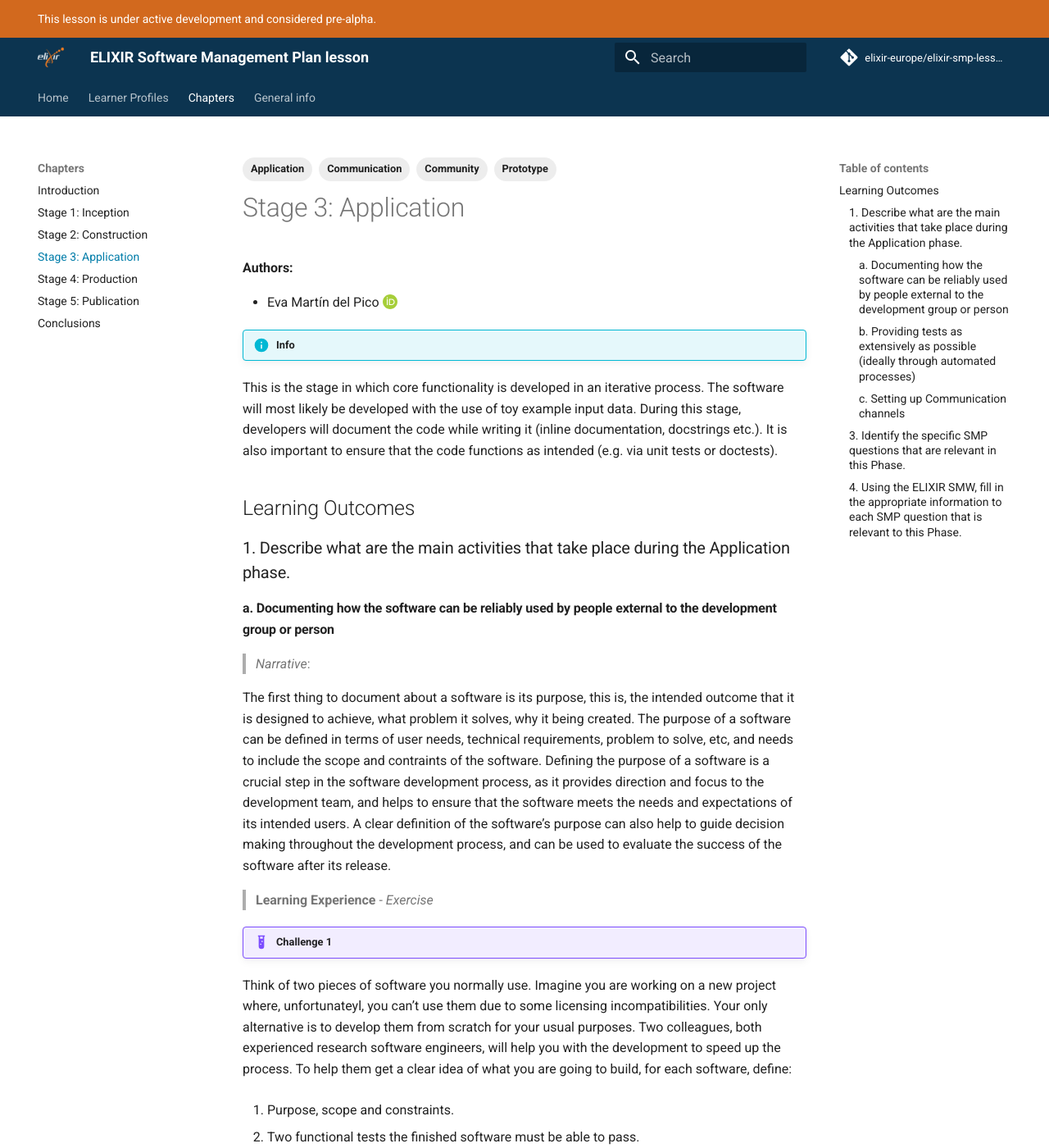
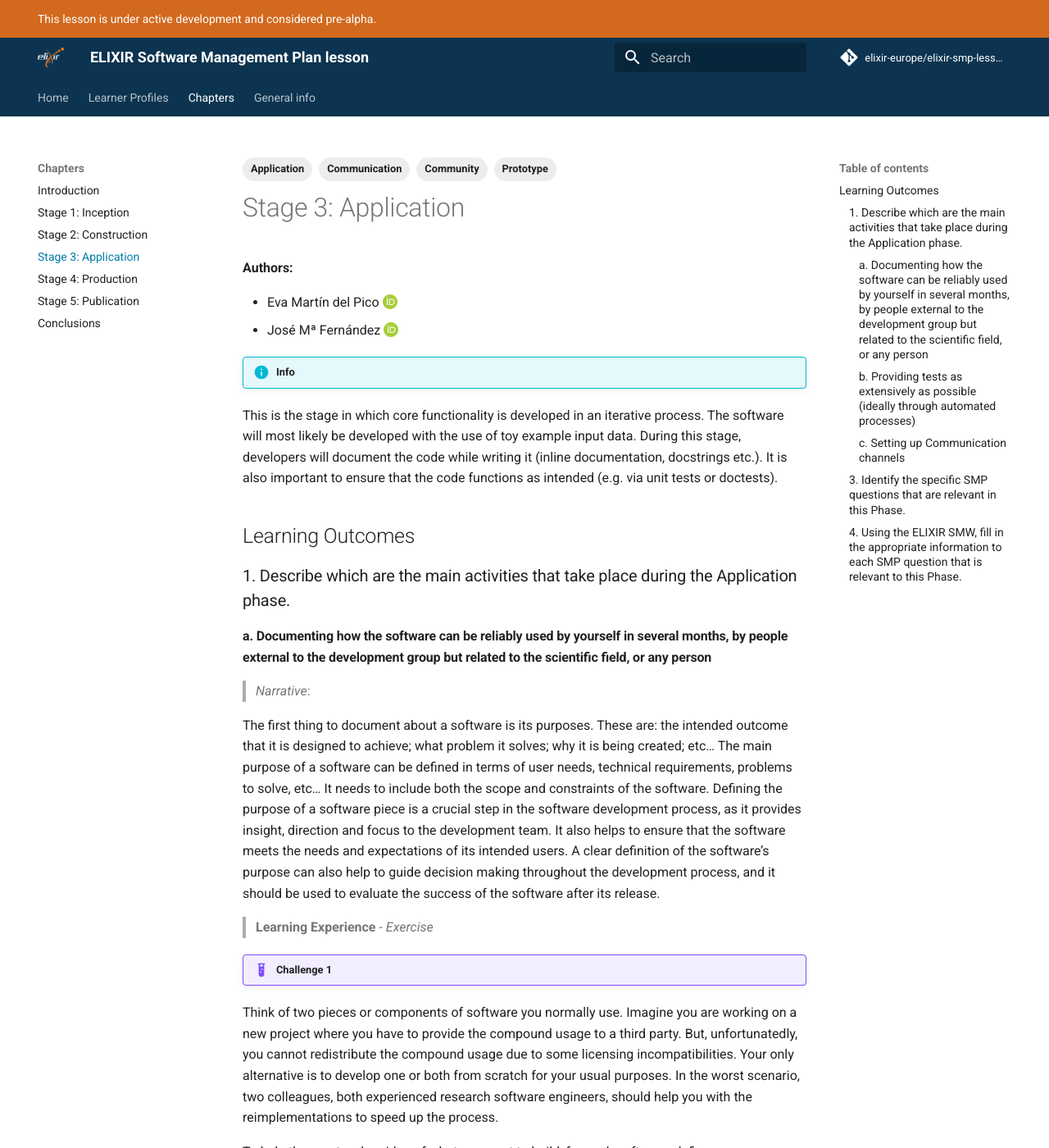
Before and after one commit to elixir-europe/elixir-smp-lesson, an MkDocs documentation site: the page built from docs/chapters/stage3_application.md, in a window 1280 px wide and 1400 px high. Shown: the whole window at 82% size. Built offline with MkDocs 1.6.1 and Material for MkDocs 9.7.7, drawn with Linux system fonts in a browser that asks for light colours; comment, search, counter and statistics services are not loaded; some of the changed text lies outside the part shown.

Commit message:
Invasive revision of the chapter
I have added additional sentences in several places, as well as rewording, formatting and typo fixes.

```diff
--- a/docs/chapters/stage3_application.md
+++ b/docs/chapters/stage3_application.md
@@ -13,6 +13,7 @@
 **Authors:**
 
 - Eva Martín del Pico [:custom-orcid:](https://orcid.org/0000-0001-8324-2897)
+- José Mª Fernández [:custom-orcid:](https://orcid.org/0000-0002-4806-5140)
 
 
 !!! info
@@ -20,39 +21,41 @@
 
 ## Learning Outcomes
 
-### 1. Describe what are the main activities that take place during the Application phase.
+### 1. Describe which are the main activities that take place during the Application phase.
 
-#### a. Documenting how the software can be reliably used by people external to the development group or person
+#### a. Documenting how the software can be reliably used by yourself in several months, by people external to the development group but related to the scientific field, or any person
 
 > *Narrative*:
 
-The first thing to document about a software is its purpose, this is, the intended outcome that it is designed to achieve, what problem it solves, why it being created. The purpose of a software can be defined in terms of user needs, technical requirements, problem to solve, etc, and needs to include the scope and contraints of the software.
-Defining the purpose of a software is a crucial step in the software development process, as it provides direction and focus to the development team, and helps to ensure that the software meets the needs and expectations of its intended users. A clear definition of the software's purpose can also help to guide decision making throughout the development process, and can be used to evaluate the success of the software after its release.
+The first thing to document about a software is its purposes. These are: the intended outcome that it is designed to achieve; what problem it solves; why it is being created; etc... The main purpose of a software can be defined in terms of user needs, technical requirements, problems to solve, etc... It needs to include both the scope and constraints of the software.
+Defining the purpose of a software piece is a crucial step in the software development process, as it provides insight, direction and focus to the development team. It also helps to ensure that the software meets the needs and expectations of its intended users. A clear definition of the software's purpose can also help to guide decision making throughout the development process, and it should be used to evaluate the success of the software after its release.
 
 > **Learning Experience** - *Exercise*
 
 !!! example "Challenge 1"
-  Think of two pieces of software you normally use.
-  Imagine you are working on a new project where, unfortunateyl, you can't use them due to some licensing incompatibilities. Your only alternative is to develop them from scratch for your usual purposes. Two colleagues, both experienced research software engineers, will help you with the development to speed up the process. To help them get a clear idea of what you are going to build, for each software, define:
+  Think of two pieces or components of software you normally use.
+  Imagine you are working on a new project where you have to provide the compound usage to a third party. But, unfortunatedly, you cannot redistribute the compound usage due to some licensing incompatibilities. Your only alternative is to develop one or both from scratch for your usual purposes. In the worst scenario, two colleagues, both experienced research software engineers, should help you with the reimplementations to speed up the process.
+
+  To help them get a clear idea of what you want to build, for each software, define:
 
  1. Purpose, scope and constraints.
 
- 2. Two functional tests the finished software must be able to pass.
+ 2. Two functional tests the finished software components must be able to pass.
 
 #### b. Providing tests as extensively as possible (ideally through automated processes)
 
 > *Narrative*:
 
 There are several types of software testing, which can be broadly categorized into the following categories:
-  - Unit testing: Testing individual units or components of the software to ensure they function as intended.
-  - Integration testing: Testing the integration of different components or modules of the software to ensure they work together as expected.
-  - Functional testing: Testing the software's functionality to ensure it works as specified and meets the requirements.
-  - System testing: Testing the entire software system to ensure it meets the requirements and works as intended.
-  - Exploratory testing: Ad-hoc testing performed by testers to discover new or unexpected issues in the software.
-  - Regression testing: Testing the software after changes have been made to ensure the changes did not introduce new bugs or issues.
-  - Non-functional testing: Testing the software's non-functional aspects, such as performance, security, usability, and compatibility.
-  - Stress testing: Testing the software under extreme or unrealistic conditions to determine its performance and stability limits.
-  - Acceptance testing: Testing the software to ensure it meets the customer's acceptance criteria and is ready for release.
+- Unit testing: Testing individual units or components of the software project to ensure they function as intended.
+- Integration testing: Testing the integration of different components or modules of the software project to ensure they work together as expected.
+- Functional testing: Testing the software's functionality to ensure it works as specified and meets the requirements.
+- System testing: Testing the entire software system to ensure it meets the requirements and works as intended.
+- Exploratory testing: Ad-hoc testing performed by testers to discover new or unexpected issues in the software.
+- Regression testing: Testing the software after changes have been made to ensure the changes did not introduce new bugs or issues.
+- Non-functional testing: Testing the software's non-functional aspects, such as performance, security, usability, and compatibility.
+- Stress testing: Testing the software under extreme or unrealistic conditions to determine its performance and stability limits.
+- Acceptance testing: Testing the software to ensure it meets the customer's acceptance criteria and is ready for release.
 
 Not all kinds of testing are necessary for every project.
 
@@ -105,15 +108,16 @@
   a. Documenting how the software can be reliably used by people external to the development group or person
    i. to ensure adoption/use of the software outside the original developer
 
-  b. Providing tests as extensively as possible(ideally through automated processes
-   i. Helps ensure that when something is fixed, it will not break other things or if it does, it will not go unnoticed.
+  b. Providing tests as extensively as possible (ideally through automated processes)
+   i. Helps to ensure that when something is fixed, it will not break other things or if it does, it will not go unnoticed.
    ii. Ensure that the documented functionality is stable, as well as identifying potential bugs and/or issues.
    iii. Essential for reproducibility
    iv. Enhance the overall trust that the software will work as intended
 
   c. Setting up Communication channels
-   i. Users to report any problems or pose questions about usage and documentation
-   ii. clarifying the process to address issues/bugs
+   i. Users to report any problems or pose questions about usage and documentation.
+   ii. Clarifying the process to address issues/bugs: what it is expected to report, which technical details should be provided, the code of conduct, etc...
+   iii. Different user profiles require different communication channels. i.e. a potential developer and an end user could use different communication and reporting channels.
 
 
 ### 3. Identify the specific SMP questions that are relevant in this Phase.
@@ -124,7 +128,7 @@
 SMP questions relevant to this phase:
 
 - What type of documentation is available, provided with the software and delivered under the same conditions?
-  - Documentation in general as well as README, API documentation, docstring in source code and tutorial in particular are relevant.
+  - Documentation in general as well as README, API documentation, docstring in source code, input and usage examples, and tutorial in particular are relevant.
 
 !!! danger "Questions not mapped yet in the SMP"
   Some questions that belong here are still not mapped in the [SMP wizard](https://smw.ds-wizard.org/km-editor/editor/f311aeda-cff2-4155-b2f8-1208876d39ec/question-tags)
```
Also changed, not shown: other parts of docs/chapters/stage3_application.md (+1 -1 lines).
